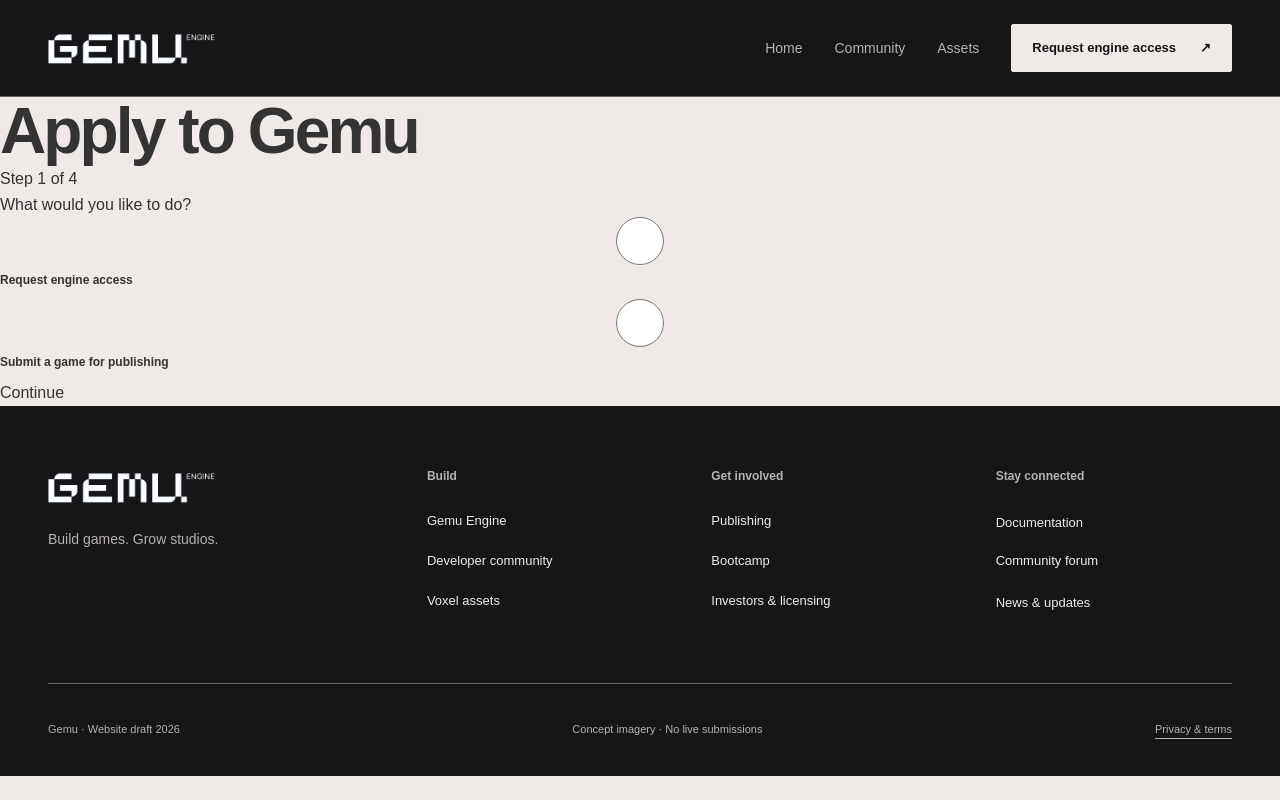
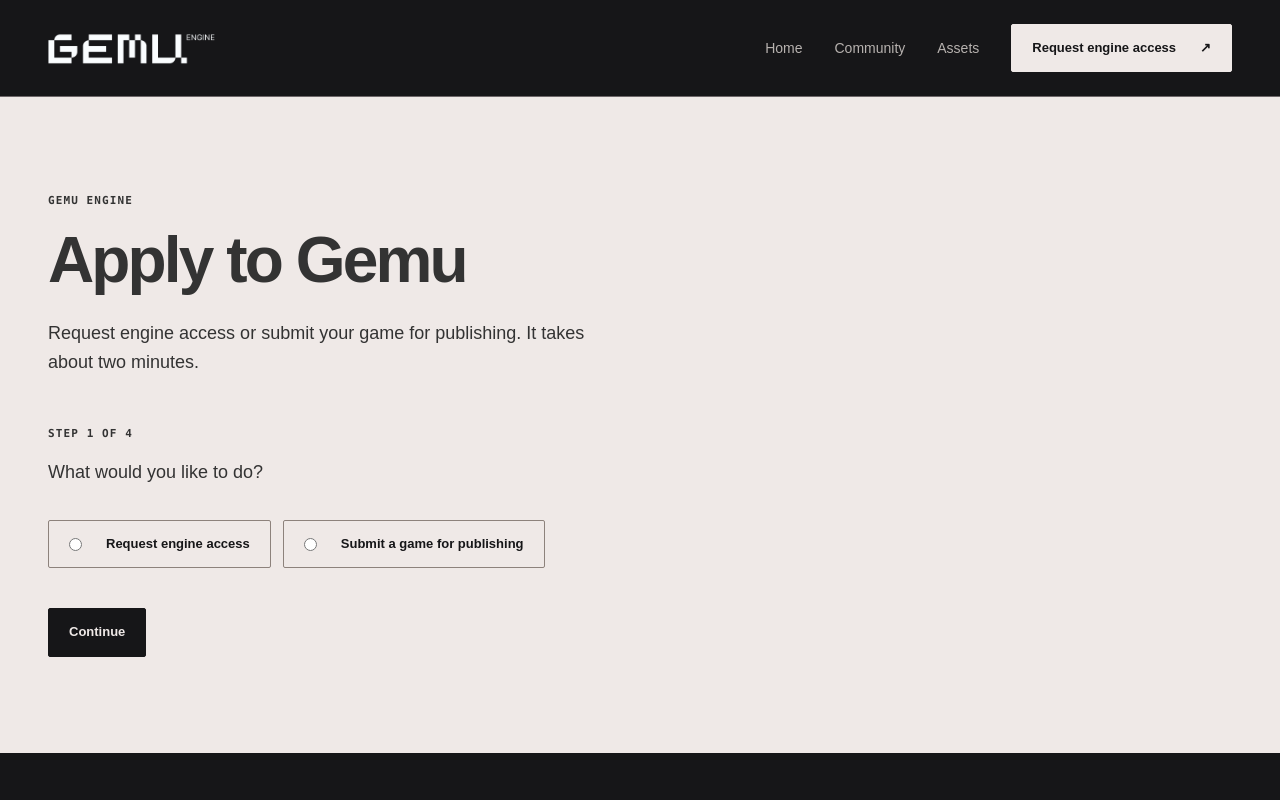
Before and after one commit to besethda/gemu-forums, a Next.js app: page /access in a window 1280 px wide. Shown: the top 800 px of the page. Built offline with nearby package versions, Linux system fonts and the light colour scheme; a web font is replaced by a local one.

Commit message:
Style access form with the shared Gemu classes

```diff
--- a/app/access/page.tsx
+++ b/app/access/page.tsx
@@ -7,9 +7,13 @@
 
 export default function AccessPage() {
   return (
-    <main>
+    <div className="container section">
+      <p className="eyebrow">Gemu Engine</p>
       <h1>Apply to Gemu</h1>
+      <p className="lead">
+        Request engine access or submit your game for publishing. It takes about two minutes.
+      </p>
       <AccessForm />
-    </main>
+    </div>
   );
 }
--- a/components/access/AccessForm.tsx
+++ b/components/access/AccessForm.tsx
@@ -87,50 +87,59 @@
 
     if (status === "sent") {
     return (
-      <div>
+      <div className="section">
         <h2>Application sent</h2>
-        <p>Thanks, {form.name}. We sent a confirmation to {form.email}.</p>
+        <p className="lead">
+          Thanks, {form.name}. We sent a confirmation to {form.email}.
+        </p>
       </div>
     );
   }
 
   return (
-    <form onSubmit={handleSubmit}>
-      <p>Step {step} of 4</p>
+    <form onSubmit={handleSubmit} style={{ marginTop: 48, maxWidth: 720 }}>
+      <p className="eyebrow">Step {step} of 4</p>
 
       {step === 1 && (
-        <fieldset>
-          <legend>What would you like to do?</legend>
-          <label>
+        <fieldset style={{ border: 0, padding: 0, margin: 0 }}>
+          <legend className="lead">What would you like to do?</legend>
+          <div className="actions">
+            <label className="button secondary">
               <input
                 type="radio"
                 name="path"
                 checked={form.path === "engine"}
                 onChange={() => update("path", "engine")}
                 required
+                style={{ width: "auto", minHeight: "auto" }}
               />
               Request engine access
             </label>
-          <label>
+            <label className="button secondary">
               <input
                 type="radio"
                 name="path"
                 checked={form.path === "publishing"}
                 onChange={() => update("path", "publishing")}
+                style={{ width: "auto", minHeight: "auto" }}
               />
               Submit a game for publishing
             </label>
+          </div>
         </fieldset>
       )}
 
       {step === 2 && (
-        <div>
+        <div className="form-fields">
+          <div className="field">
             <label htmlFor="name">Name</label>
             <input id="name" value={form.name} onChange={(e) => update("name", e.target.value)} required />
-
+          </div>
+          <div className="field">
             <label htmlFor="email">Email</label>
             <input id="email" type="email" value={form.email} onChange={(e) => update("email", e.target.value)} required />
-
+          </div>
+          <div className="field field-wide">
             <label htmlFor="role">Which describes you best?</label>
             <select id="role" value={form.role} onChange={(e) => update("role", e.target.value)} required>
               <option value="">Choose one</option>
@@ -140,13 +149,16 @@
               <option>Industry veteran starting a studio</option>
             </select>
           </div>
+        </div>
       )}
 
       {step === 3 && isEngine && (
-        <div>
+        <div className="form-fields">
+          <div className="field field-wide">
             <label htmlFor="project">What do you want to build?</label>
-          <textarea id="project" value={form.project} onChange={(e) => update("project", e.target.value)} required />
-
+            <textarea id="project" rows={4} value={form.project} onChange={(e) => update("project", e.target.value)} required />
+          </div>
+          <div className="field field-wide">
             <label htmlFor="experience">Game development experience</label>
             <select id="experience" value={form.experience} onChange={(e) => update("experience", e.target.value)} required>
               <option value="">Choose one</option>
@@ -155,13 +167,16 @@
               <option>Shipped a game</option>
             </select>
           </div>
+        </div>
       )}
 
       {step === 3 && !isEngine && (
-        <div>
+        <div className="form-fields">
+          <div className="field">
             <label htmlFor="gameTitle">Game title</label>
             <input id="gameTitle" value={form.gameTitle} onChange={(e) => update("gameTitle", e.target.value)} required />
-
+          </div>
+          <div className="field">
             <label htmlFor="stage">How far along is it?</label>
             <select id="stage" value={form.stage} onChange={(e) => update("stage", e.target.value)} required>
               <option value="">Choose one</option>
@@ -170,41 +185,46 @@
               <option>Vertical slice</option>
               <option>Alpha or beta</option>
             </select>
-
+          </div>
+          <div className="field field-wide">
             <label htmlFor="support">What support are you looking for?</label>
-          <textarea id="support" value={form.support} onChange={(e) => update("support", e.target.value)} required />
+            <textarea id="support" rows={4} value={form.support} onChange={(e) => update("support", e.target.value)} required />
+          </div>
         </div>
       )}
 
       {step === 4 && (
         <div>
           <h2>Check your answers</h2>
-          <ul>
+          <dl className="request-summary">
             {answers.map(([label, value]) => (
-              <li key={label}>
-                {label}: {value}
-              </li>
+              <div key={label}>
+                <dt>{label}</dt>
+                <dd>{value}</dd>
+              </div>
             ))}
-          </ul>
-          <label>
-            <input type="checkbox" required />
+          </dl>
+          <label style={{ display: "flex", gap: 12, alignItems: "center", marginTop: 24, fontSize: 14 }}>
+            <input type="checkbox" required style={{ width: "auto", minHeight: "auto" }} />
             Gemu can contact me about this application.
           </label>
         </div>
       )}
 
-      <div>
+      <div className="actions">
         {step > 1 && (
-          <button type="button" onClick={() => setStep(step - 1)}>
+          <button type="button" className="button secondary" onClick={() => setStep(step - 1)}>
             Back
           </button>
         )}
-        <button type="submit" disabled={status === "sending"}>
+        <button type="submit" className="button" disabled={status === "sending"}>
           {step < 4 ? "Continue" : status === "sending" ? "Sending…" : "Send application"}
         </button>
       </div>
 
-      {status === "error" && <p>The application could not be sent. Please try again.</p>}
+      {status === "error" && (
+        <p className="disclosure">The application could not be sent. Please try again.</p>
+      )}
     </form>
   );
 }
```
Lines whose indentation alone changed are shown as unchanged.
